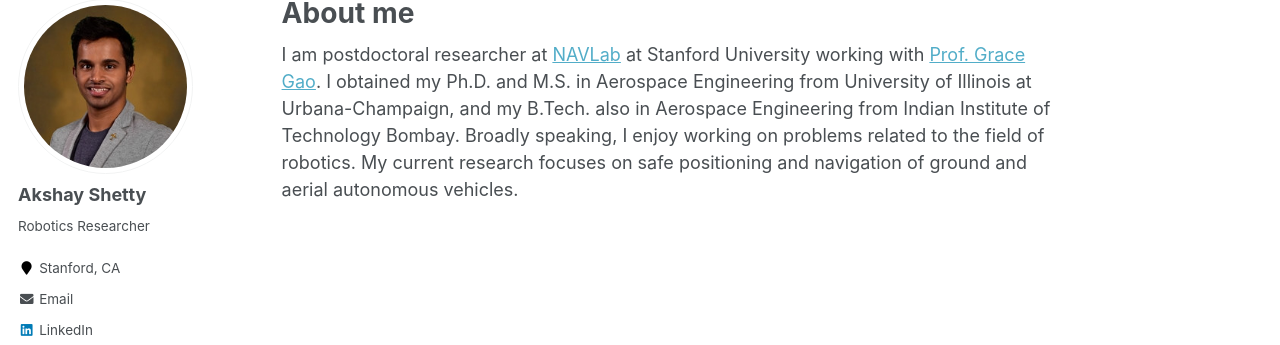
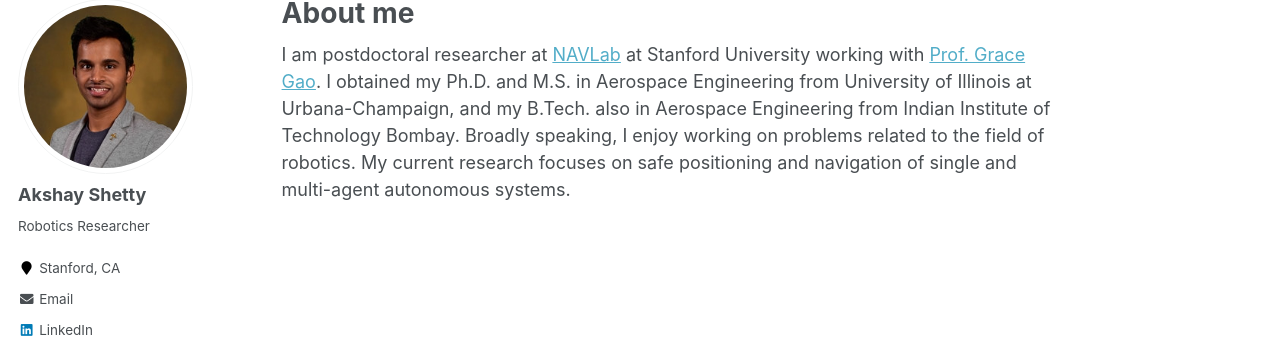
Before and after one commit to akshayshetty/akshayshetty.github.io, a Jekyll site: the page built from _pages/about.md, in a window 1280 px wide. Shown: the part 119-464 px from the top of the page. Built offline with Jekyll 4.4.1, drawn with Linux system fonts in a browser that asks for light colours.

Commit message:
Update about

```diff
--- a/_pages/about.md
+++ b/_pages/about.md
@@ -10,7 +10,7 @@ redirect_from:
 
 <!-- Hello world! <i>Under construction</i> -->
 
-I am postdoctoral researcher at [NAVLab](https://navlab.stanford.edu/){:target="_blank"}{:rel="noopener noreferrer"} at Stanford University working with [Prof. Grace Gao](https://navlab.stanford.edu/people){:target="_blank"}{:rel="noopener noreferrer"}. I obtained my Ph.D. and M.S. in Aerospace Engineering from University of Illinois at Urbana-Champaign, and my B.Tech. also in Aerospace Engineering from Indian Institute of Technology Bombay. Broadly speaking, I enjoy working on problems related to the field of robotics. My current research focuses on safe positioning and navigation of ground and aerial autonomous vehicles.
+I am postdoctoral researcher at [NAVLab](https://navlab.stanford.edu/){:target="_blank"}{:rel="noopener noreferrer"} at Stanford University working with [Prof. Grace Gao](https://navlab.stanford.edu/people){:target="_blank"}{:rel="noopener noreferrer"}. I obtained my Ph.D. and M.S. in Aerospace Engineering from University of Illinois at Urbana-Champaign, and my B.Tech. also in Aerospace Engineering from Indian Institute of Technology Bombay. Broadly speaking, I enjoy working on problems related to the field of robotics. My current research focuses on safe positioning and navigation of single and multi-agent autonomous systems.
 
 [comment]: # Hello! I am postdoctoral researcher at [NAVLab](https://navlab.stanford.edu/){:target="_blank"}{:rel="noopener noreferrer"} at Stanford University. I obtained my Ph.D. in Aerospace Engineering from University of Illinois at Urbana-Champaign, and my B.Tech. in Aerospace Engineering from Indian Institute of Technology Bombay. My research interests include safe positioning and navigation of autonomous systems.
 
```
